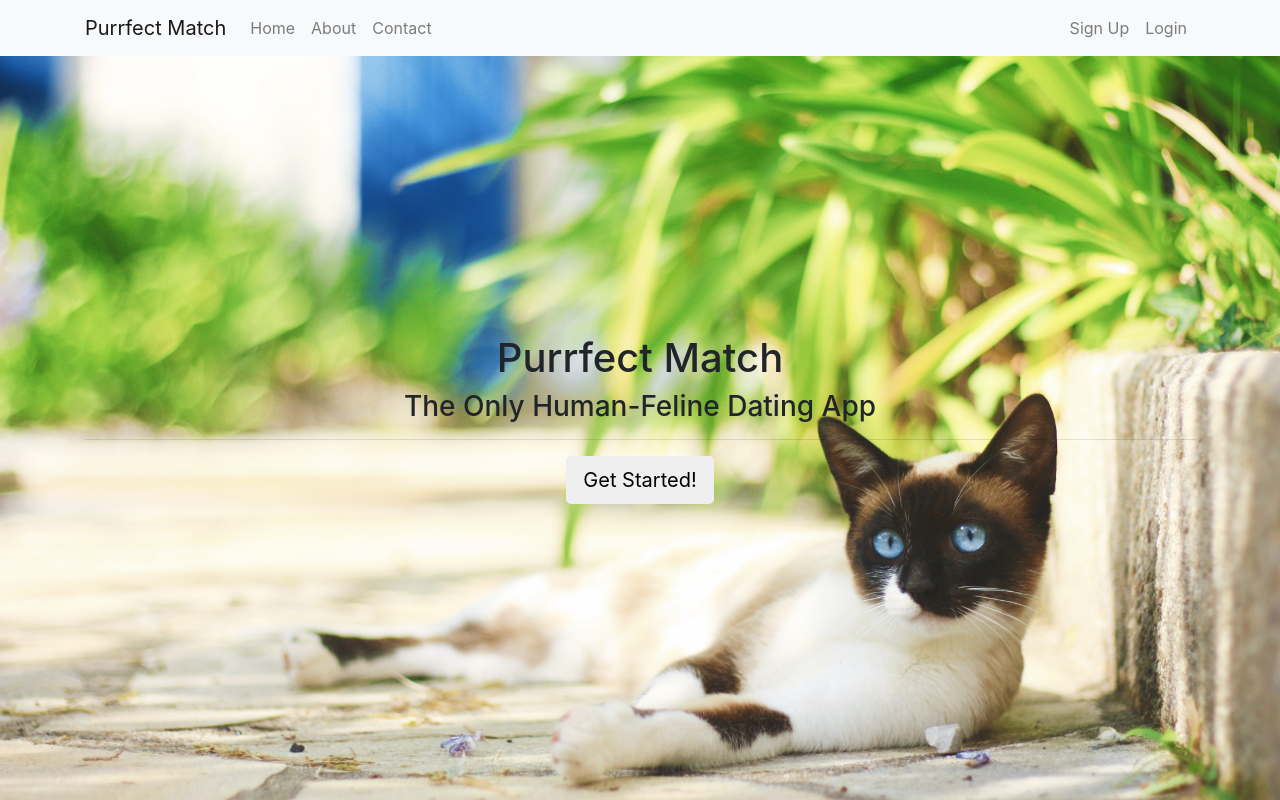
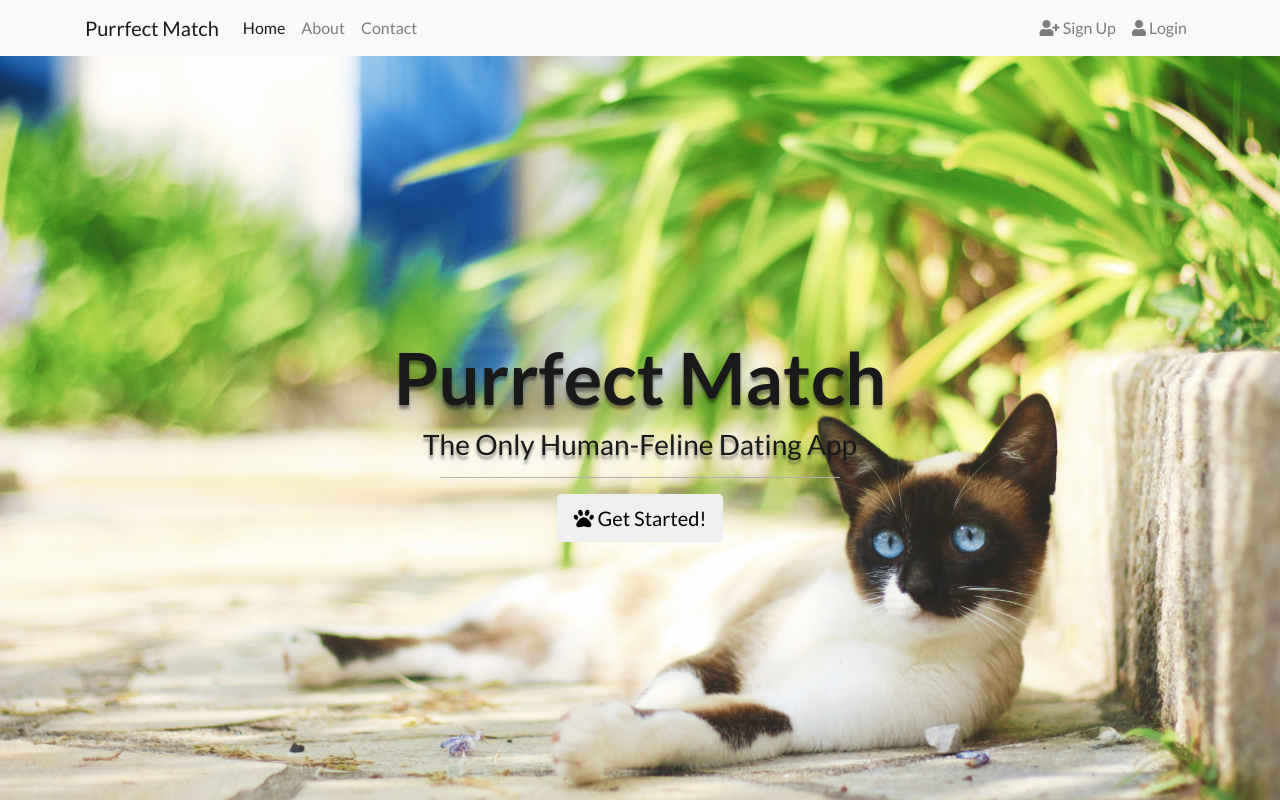
Before and after one commit to Lidiia92/Startup_page_bootstrap, a plain HTML site: page index.html in a window 1280 px wide. Drawn offline with nearby package versions, Linux system fonts and the light colour scheme.

Commit message:
Finished styling

```diff
--- a/app.css
+++ b/app.css
@@ -2,9 +2,32 @@ body{
     background: url(cat-bc.jpg) no-repeat center center fixed;
     background-size: cover;
     background-position: 50% 90%;
+    font-family: 'Lato', sans-serif;
+}
+
+html {
+    height: 100%;
 }
 
 #content {
     text-align: center;
     padding-top: 25%;
+    text-shadow: 0px 4px 3px rgba(0, 0, 0, 0.4),
+                 0px 8px 13px rgba(0, 0, 0, 0.1),
+                 0px 18px 23px rgba(0, 0, 0, 0.1);
 }
+
+h1, h3 {
+    color: #191919;
+}
+
+h1 {
+    font-weight: 700;
+    font-size: 4.5em;
+}
+
+hr {
+    width: 400px;
+    border-top: 1px solid #b2b2b2;
+    border-bottom: 1px solid rgba(0, 0, 0 0.2);
+}
--- a/index.html
+++ b/index.html
@@ -9,8 +9,10 @@
         <title>Purrfect Match</title>
         <meta name="description" content="">
         <meta name="viewport" content="width=device-width, initial-scale=1">
+        <link href="https://fonts.googleapis.com/css?family=Lato:400,700" rel="stylesheet">
         <link rel="stylesheet" href="https://stackpath.bootstrapcdn.com/bootstrap/4.1.3/css/bootstrap.min.css" integrity="sha384-MCw98/SFnGE8fJT3GXwEOngsV7Zt27NXFoaoApmYm81iuXoPkFOJwJ8ERdknLPMO" crossorigin="anonymous">
         <link rel="stylesheet" href="app.css">
+        <link rel="stylesheet" href="https://use.fontawesome.com/releases/v5.7.2/css/all.css" integrity="sha384-fnmOCqbTlWIlj8LyTjo7mOUStjsKC4pOpQbqyi7RrhN7udi9RwhKkMHpvLbHG9Sr" crossorigin="anonymous">
     </head>
     <body>
         <!--[if lt IE 7]>
@@ -26,7 +28,7 @@
 
                 <div class="collapse navbar-collapse" id="navbarSupportedContent">
                     <ul class="navbar-nav mr-auto">
-                        <li class="nav-item">
+                        <li class="nav-item active">
                             <a class="nav-link" href="#">Home</a>
                         </li>
                         <li class="nav-item">
@@ -38,10 +40,10 @@
                     </ul>
                 <ul class="navbar-nav">
                     <li class="nav-item">
-                            <a class="nav-link" href="#">Sign Up</a>
+                            <a class="nav-link" href="#"><i class="fas fa-user-plus"></i> Sign Up</a>
                     </li>
                     <li class="nav-item">
-                            <a class="nav-link" href="#">Login</a>
+                            <a class="nav-link" href="#"><i class="fas fa-user"></i> Login</a>
                     </li>
                 </ul>
                 </div>
@@ -55,7 +57,7 @@
                         <h1>Purrfect Match</h1>
                         <h3>The Only Human-Feline Dating App</h3>
                         <hr>
-                        <button class="btn btn-default btn-lg">Get Started!</button>
+                        <button class="btn btn-default btn-lg"><i class="fas fa-paw"></i> Get Started!</button>
                     </div>
                 </div>
             </div>
```
